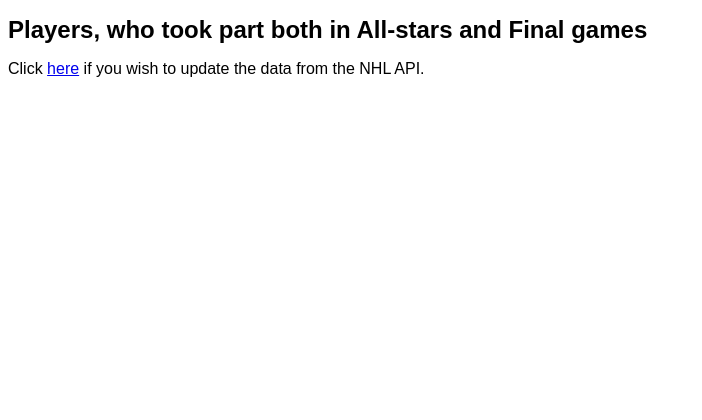
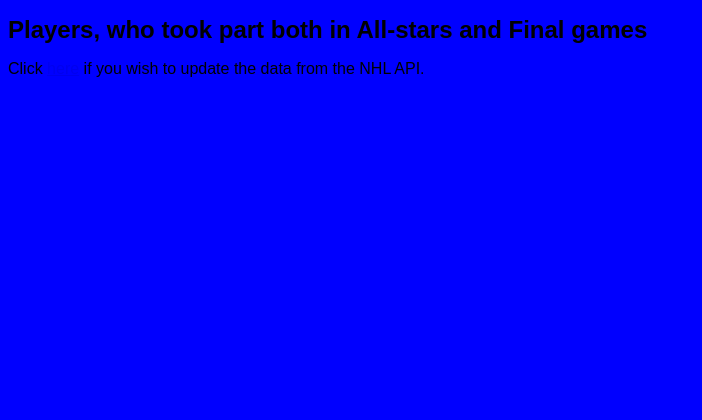
Before and after one commit to mskalmykov/nhltop, a Flask app: template app/templates/main.j2 in a window 1280 px wide. Shown: the top 420 px of the page, without its empty margins (0-702 px from the left). Run offline with Flask 2, Linux system fonts and the light colour scheme; the template is opened without the code that fills it, so the values that code supplies are empty.

Commit message:
Test pipeline

```diff
--- a/app/static/style.css
+++ b/app/static/style.css
@@ -1,5 +1,5 @@
 body {
-    background-color: white;
+    background-color: blue;
     font-family: Arial, Helvetica, sans-serif;
 }
 
```
